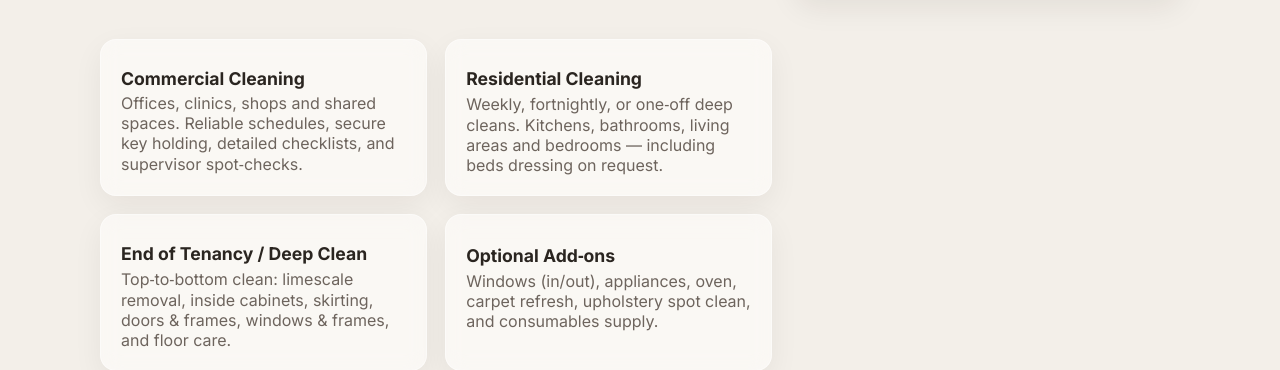
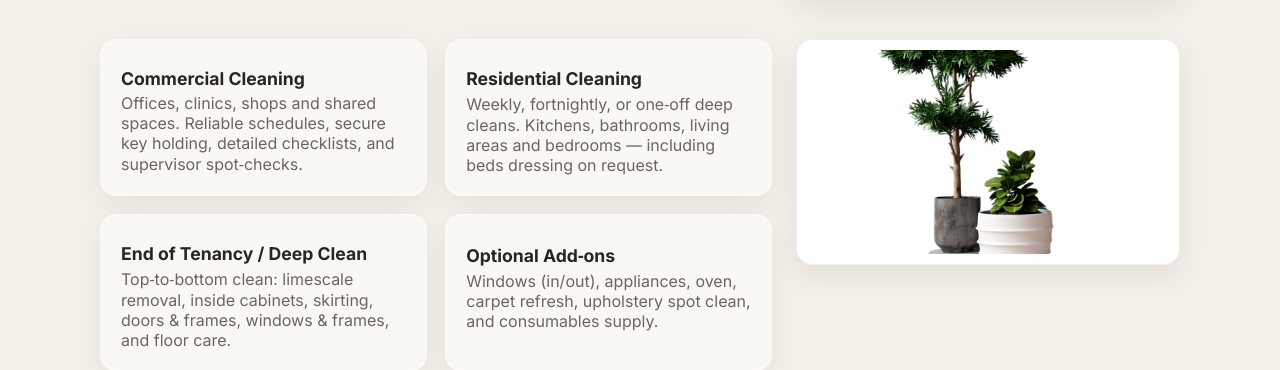
Before and after one commit to STRAZ77/true-cleaning-solutions-website, a plain HTML site: page index.html in a window 1280 px wide. Shown: the part 1093-1463 px from the top of the page. Drawn offline with Linux system fonts and the light colour scheme.

Commit message:
Update index.html

```diff
--- a/index.html
+++ b/index.html
@@ -313,6 +313,13 @@
           <p>Windows (in/out), appliances, oven, carpet refresh, upholstery spot clean, and consumables supply.</p>
         </article>
       </div>
+      <!-- Right-side visual box for Our services -->
+<div class="svc-frame" aria-label="Our services visual">
+  <div class="svc-inner">
+    <!-- Use your real image. If you haven't uploaded it yet, name it exactly services-visual.jpg -->
+    <img src="assets/services-visual.jpg" alt="True Cleaning Solutions — Our services">
+  </div>
+</div>
     </div>
   </section>
   <!-- ======================= OUR STORY ===================== -->
```
